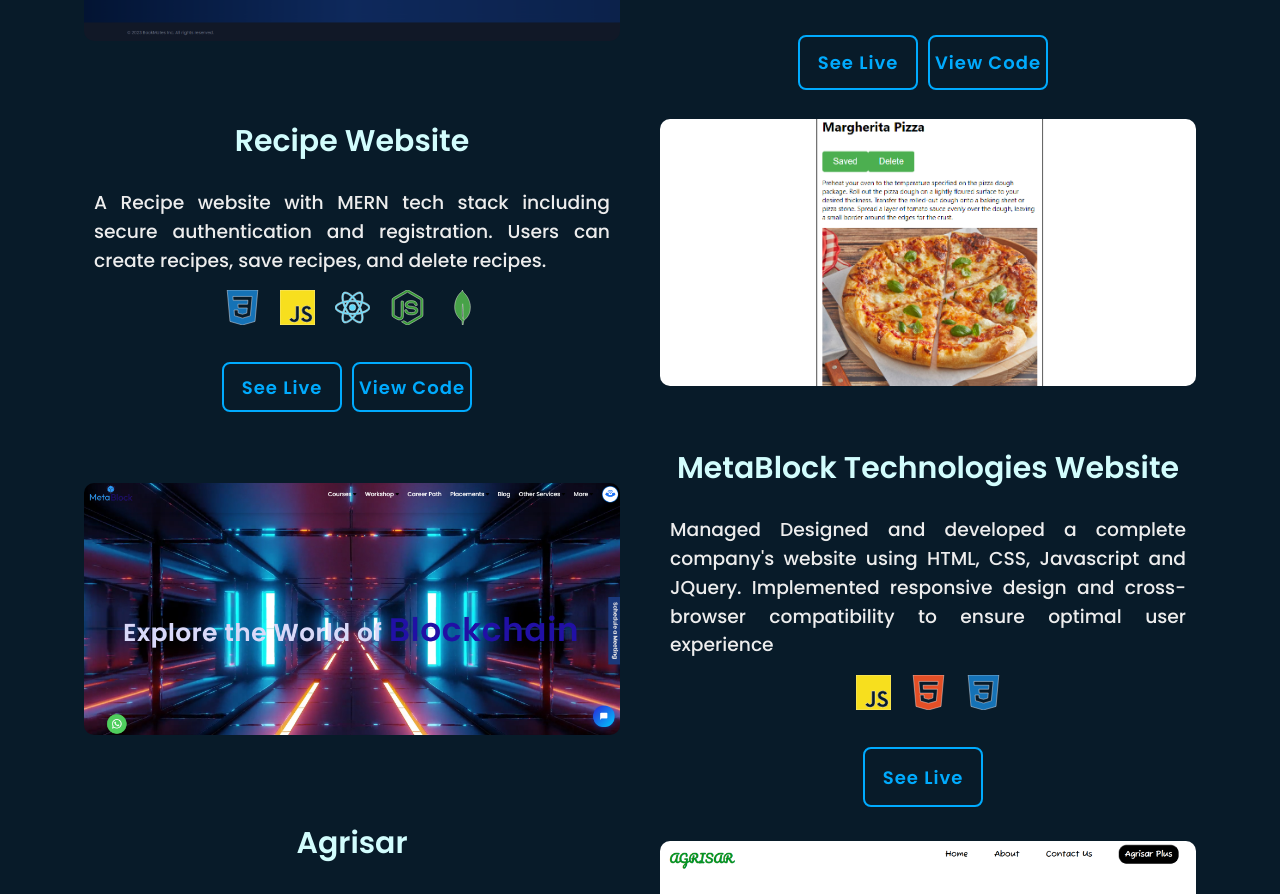
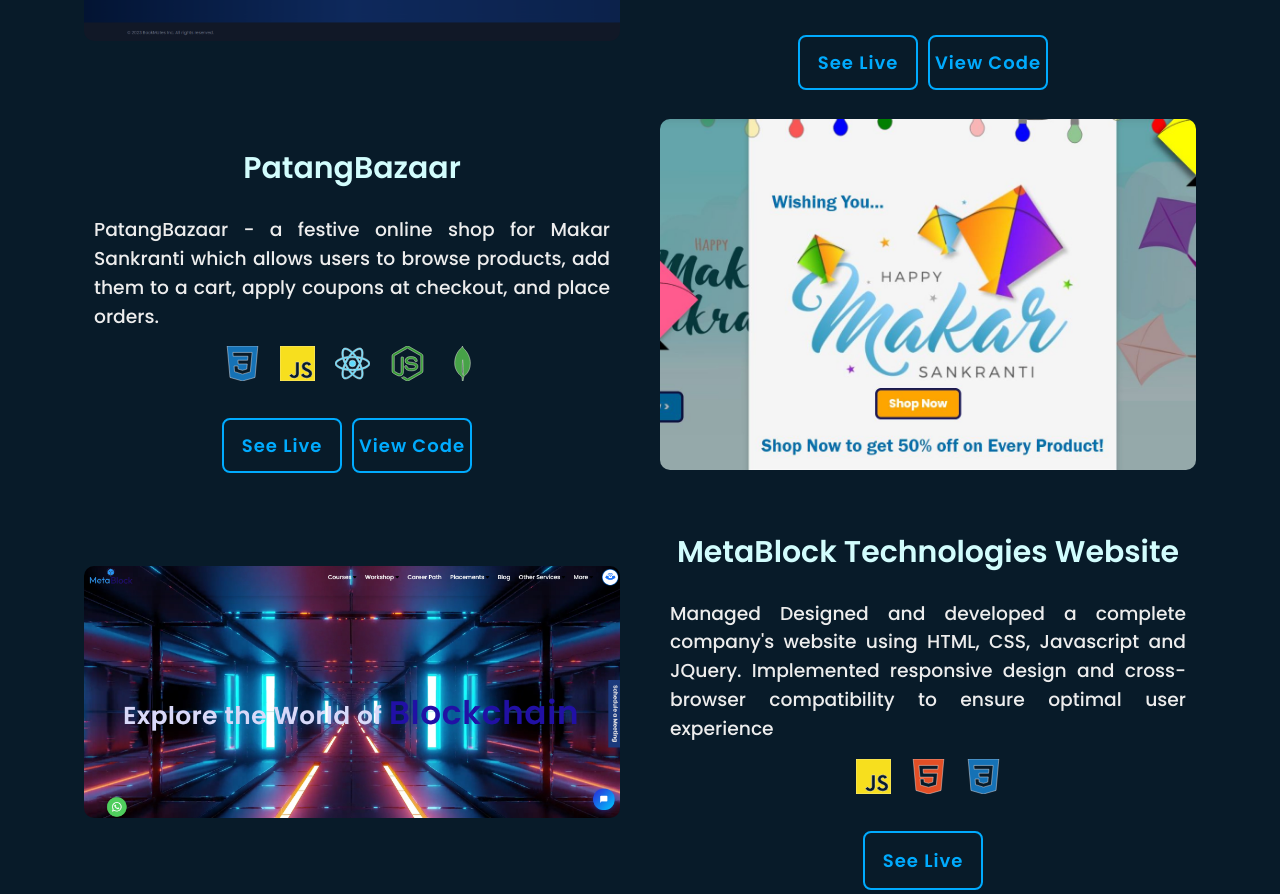
Before and after one commit to Naman-Mittal1/portfolio-updated, a React (Create React App) app: page / in a window 1280 px wide. Shown: the part 4090-4984 px from the top of the page. Built offline with nearby package versions, Linux system fonts and the light colour scheme.

Commit message:
Update Project.js

```diff
--- a/src/data/Project.js
+++ b/src/data/Project.js
@@ -7,10 +7,10 @@ export const projects = [{
     github: "https://github.com/Naman-Mittal1/BookClub",
 },
 {
-    title: "Recipe Website",
-    content: `A Recipe website with MERN tech stack including secure authentication and registration. Users can create recipes, save recipes, and delete recipes. `,
-    link: "https://recipesite.onrender.com/",
-    image: "recipe-website.png",
+    title: "PatangBazaar",
+    content: `PatangBazaar - a festive online shop for Makar Sankranti which allows users to browse products, add them to a cart, apply coupons at checkout, and place orders.`,
+    link: "https://patangbazaar.vercel.app/",
+    image: "patang.jpg",
     stack: ["CSS", "JavaScript", "React", "NodeJS", "Mongo"],
     github: "https://github.com/Naman-Mittal1/recepie-website-backend",
 },
```
